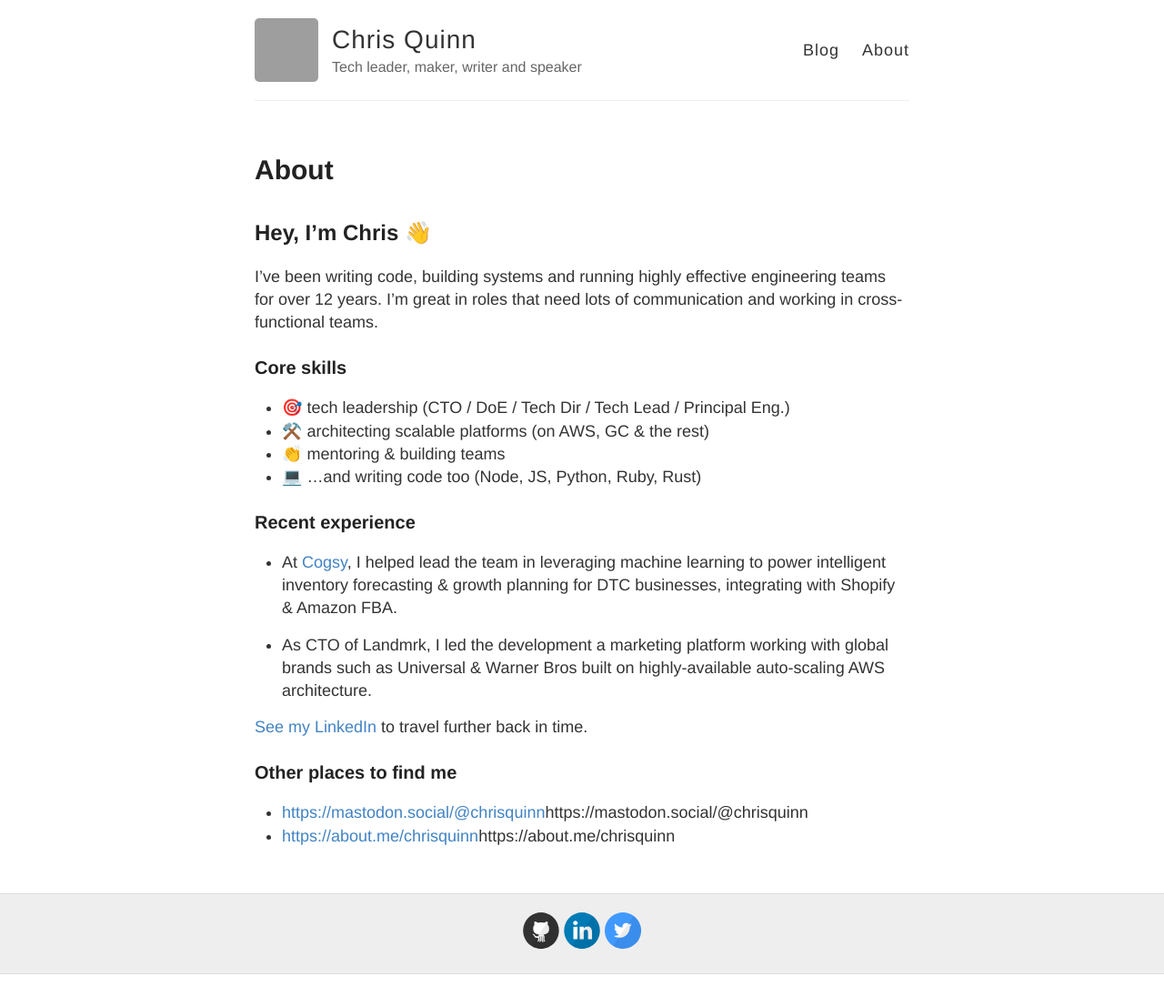
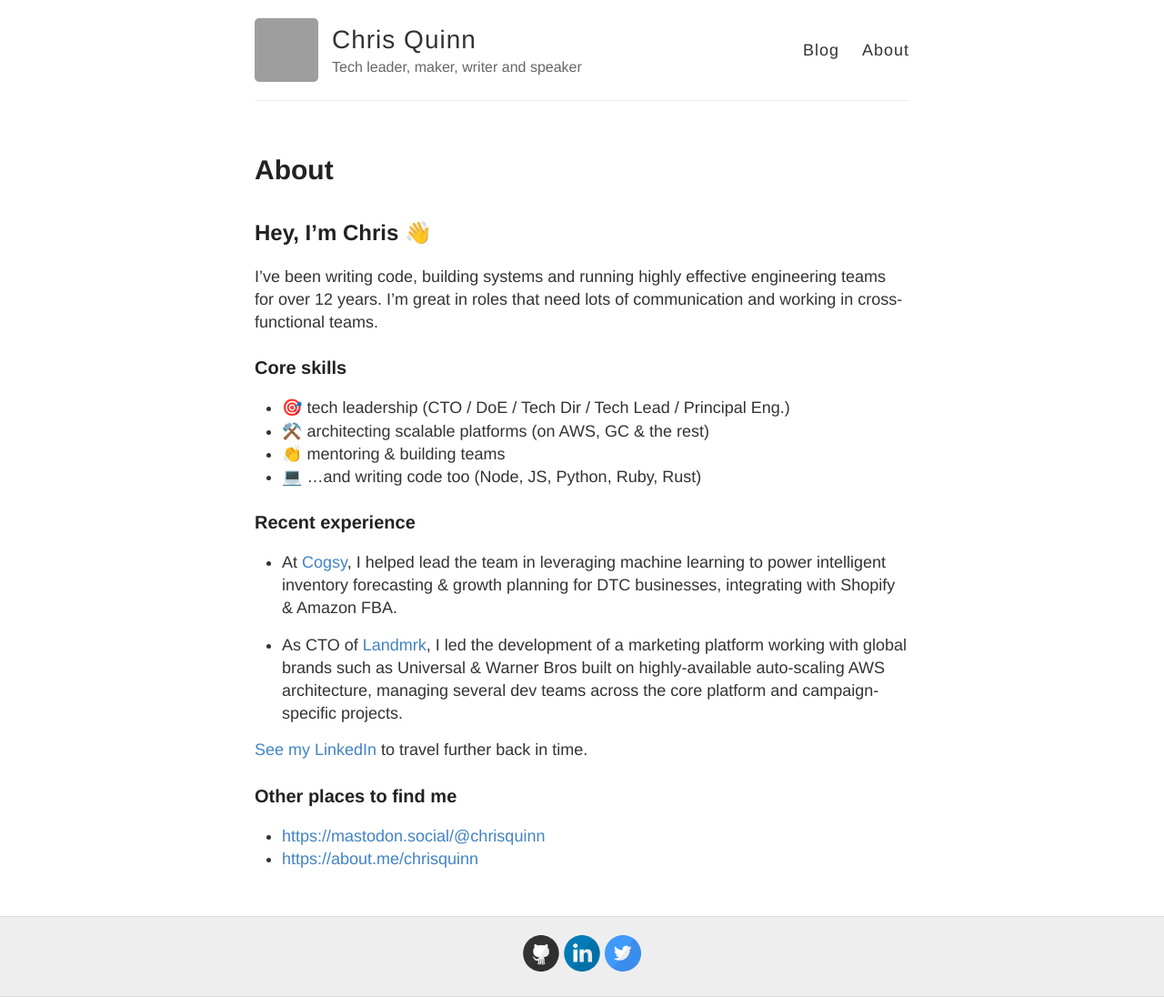
Before and after one commit to chrisquinnr/chrisquinnr.github.io, a Jekyll site: the page built from about.md, in a window 1280 px wide. Shown: the whole page at 91% size. Built offline with Jekyll 4.4.1, drawn with Linux system fonts in a browser that asks for light colours; before the commit the page ends 1071 px from its top, so only the background shows below that; grey boxes are pictures that could not be loaded.

Commit message:
Update about.md

```diff
--- a/about.md
+++ b/about.md
@@ -17,10 +17,10 @@
 ### Recent experience
 - At [Cogsy](https://cogsy.com/), I helped lead the team in leveraging machine learning to power intelligent inventory forecasting & growth planning for DTC businesses, integrating with Shopify & Amazon FBA.
 
-- As CTO of Landmrk, I led the development  a marketing platform working with global brands such as Universal & Warner Bros built on highly-available auto-scaling AWS architecture.
+- As CTO of [Landmrk](https://landmrk.it/), I led the development of a marketing platform working with global brands such as Universal & Warner Bros built on highly-available auto-scaling AWS architecture, managing several dev teams across the core platform and campaign-specific projects.
 
 [See my LinkedIn ](https://www.linkedin.com/in/chrisquinnr/)to travel further back in time.
 
 ### Other places to find me
-- [https://mastodon.social/@chrisquinn](https://mastodon.social/@chrisquinn)https://mastodon.social/@chrisquinn
-- [https://about.me/chrisquinn](https://about.me/chrisquinn)https://about.me/chrisquinn
+- [https://mastodon.social/@chrisquinn](https://mastodon.social/@chrisquinn)
+- [https://about.me/chrisquinn](https://about.me/chrisquinn)
```
